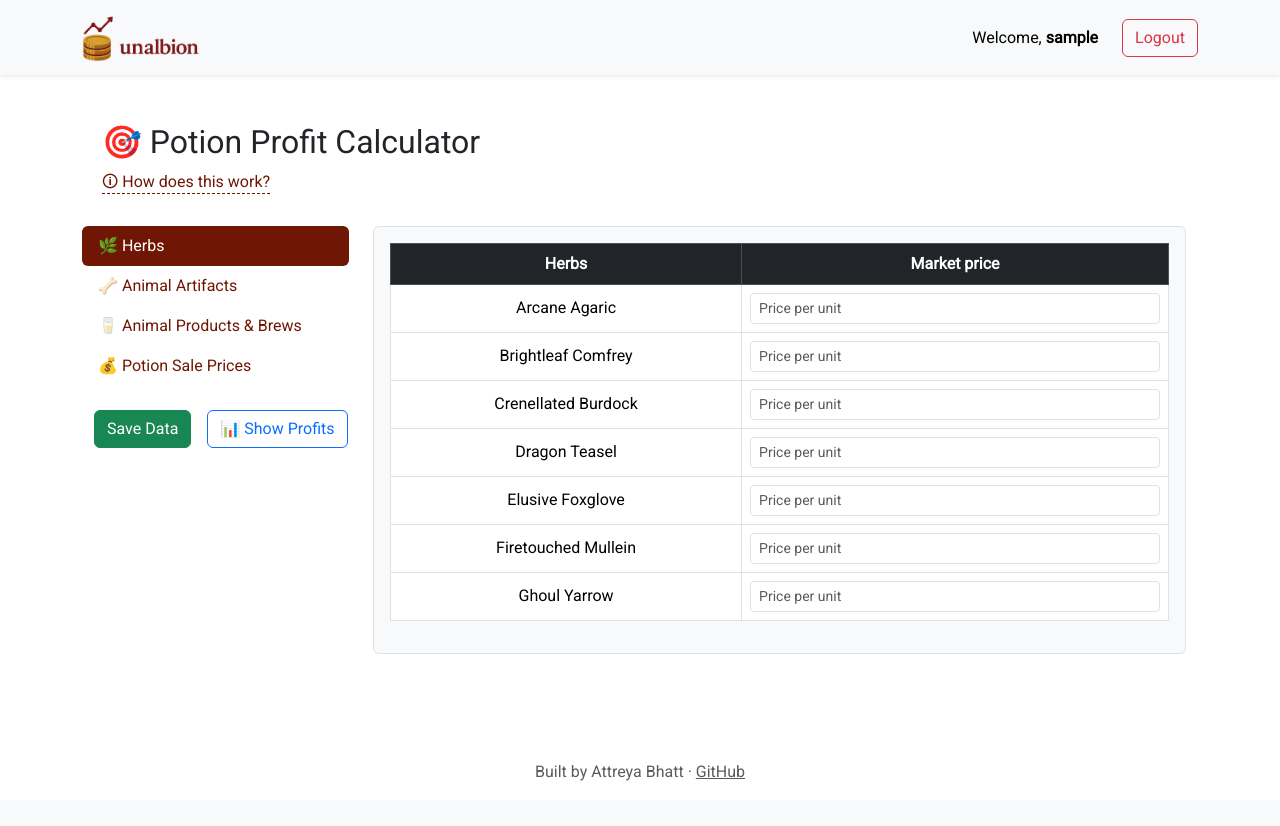
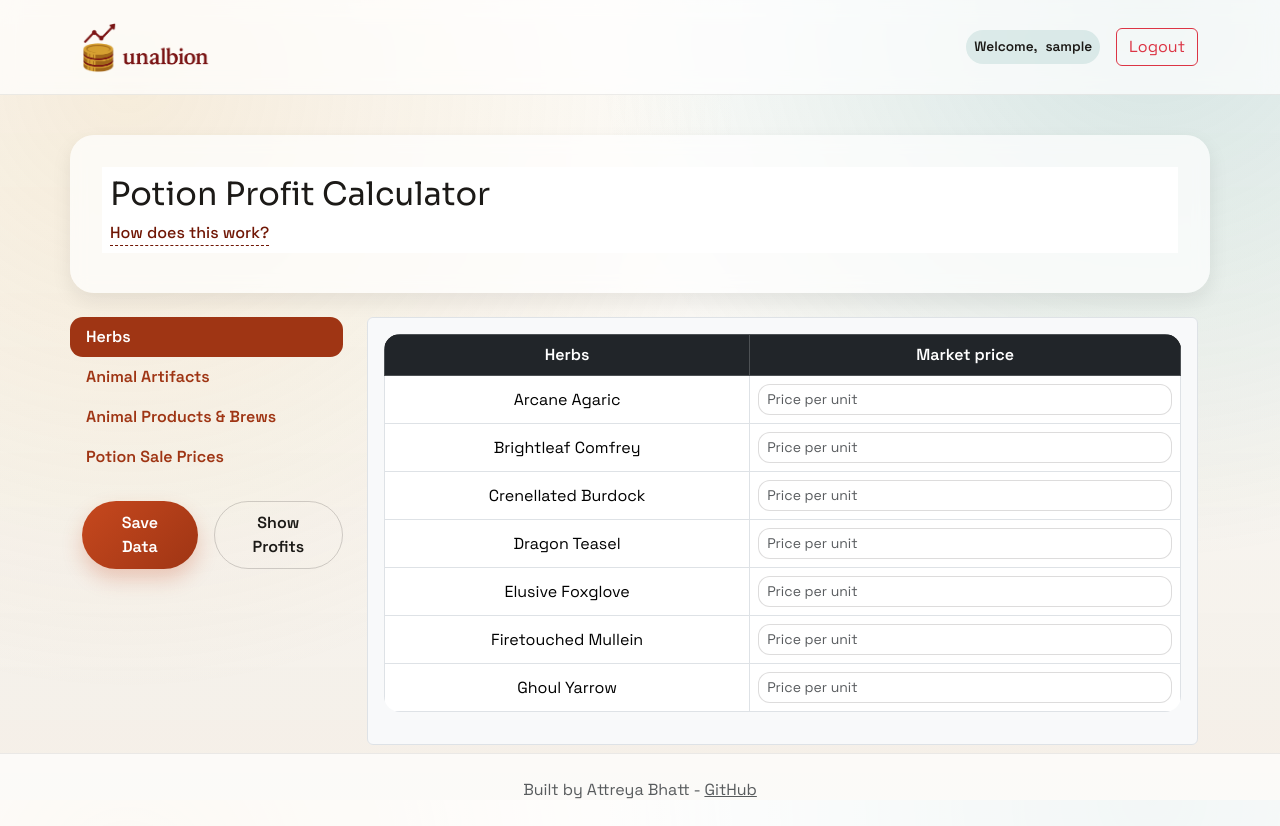
Before and after one commit to attreyabhatt/unalbion, a Django app: page /potions/ in a window 1280 px wide. Before the commit the page ends 781 px from the top, so only its background shows below. Run offline with Django 5.2, Linux system fonts and the light colour scheme; the visitor is signed in with stand-in values (Sample User, id 1); data comes from the database, SQL or seed files in the repository; data that the repository does not hold is empty.

Commit message:
made some design changes

```diff
--- a/src/static/css/main.css
+++ b/src/static/css/main.css
@@ -1,79 +1,224 @@
-.roboto-albion {
-    font-family: "Roboto", sans-serif;
-    font-optical-sizing: auto;
-    font-weight: 400;
-    font-style: normal;
-    font-variation-settings:
-        "wdth" 100;
+:root {
+    --ink: #1c1a17;
+    --ink-soft: #2f2a24;
+    --sand: #f4efe7;
+    --clay: #e7d7c6;
+    --ember: #c6481e;
+    --ember-dark: #9f3514;
+    --teal: #1f7a73;
+    --gold: #d6a14a;
+    --card: #fffdf9;
+    --shadow: 0 12px 30px rgba(28, 26, 23, 0.12);
+    --shadow-soft: 0 8px 20px rgba(28, 26, 23, 0.08);
+    --font-body: "Space Grotesk", sans-serif;
+    --font-display: "Sora", sans-serif;
 }
 
 html, body {
     height: 100%;
 }
 
-.roboto-albion {
-    display: flex;
-    flex-direction: column;
+.ua-body {
+    font-family: var(--font-body);
+    color: var(--ink);
+    background-color: var(--sand);
+    background-image:
+        radial-gradient(circle at 10% 10%, rgba(214, 161, 74, 0.18), transparent 45%),
+        radial-gradient(circle at 90% 0%, rgba(31, 122, 115, 0.18), transparent 40%),
+        linear-gradient(180deg, rgba(255, 255, 255, 0.9), rgba(244, 239, 231, 0.96));
     min-height: 100vh;
 }
 
+.ua-footer {
+    border-top: 1px solid rgba(28, 26, 23, 0.08);
+    background: rgba(255, 255, 255, 0.7);
+}
+
+h1, h2, h3, h4, h5 {
+    font-family: var(--font-display);
+    color: var(--ink);
+}
+
+main.container {
+    max-width: 1200px;
+}
+
+.ua-section {
+    border-radius: 24px;
+    background: rgba(255, 255, 255, 0.7);
+    box-shadow: var(--shadow-soft);
+    padding: 2rem;
+    backdrop-filter: blur(8px);
+}
+
+.ua-hero {
+    border-radius: 28px;
+    padding: 3rem 2.5rem;
+    background:
+        linear-gradient(135deg, rgba(198, 72, 30, 0.08), rgba(31, 122, 115, 0.08)),
+        radial-gradient(circle at 15% 20%, rgba(214, 161, 74, 0.25), transparent 45%),
+        var(--card);
+    box-shadow: var(--shadow);
+}
+
+.ua-hero-title {
+    font-size: clamp(2rem, 2.4vw + 1.6rem, 3.6rem);
+    letter-spacing: -0.02em;
+}
+
+.ua-hero-sub {
+    color: var(--ink-soft);
+    font-size: 1.1rem;
+}
+
+.ua-pill {
+    display: inline-flex;
+    align-items: center;
+    gap: 0.5rem;
+    padding: 0.4rem 0.9rem;
+    border-radius: 999px;
+    background: rgba(31, 122, 115, 0.12);
+    color: var(--teal);
+    font-weight: 600;
+    font-size: 0.85rem;
+}
+
+.ua-card {
+    border-radius: 20px;
+    background: var(--card);
+    border: 1px solid rgba(28, 26, 23, 0.08);
+    box-shadow: var(--shadow-soft);
+    transition: transform 0.3s ease, box-shadow 0.3s ease;
+    overflow: hidden;
+}
+
+.ua-card:hover {
+    transform: translateY(-6px);
+    box-shadow: var(--shadow);
+}
+
+.ua-card .card-title {
+    font-family: var(--font-display);
+    font-weight: 700;
+}
+
+.ua-btn-primary {
+    background: linear-gradient(135deg, var(--ember), var(--ember-dark));
+    color: #fff;
+    border: none;
+    border-radius: 999px;
+    padding: 0.6rem 1.6rem;
+    font-weight: 600;
+    box-shadow: 0 10px 20px rgba(198, 72, 30, 0.25);
+}
+
+.ua-btn-primary:hover {
+    color: #fff;
+    transform: translateY(-1px);
+}
+
+.ua-btn-ghost {
+    border: 1px solid rgba(28, 26, 23, 0.18);
+    background: transparent;
+    color: var(--ink);
+    border-radius: 999px;
+    padding: 0.55rem 1.4rem;
+    font-weight: 600;
+}
+
 .albion-btn {
-    background-color: #701604;
+    background: linear-gradient(135deg, var(--ember), var(--ember-dark));
     color: #fff;
+    border: none;
+    border-radius: 999px;
+    font-weight: 600;
+    box-shadow: 0 10px 20px rgba(198, 72, 30, 0.25);
 }
 
 .albion-btn:hover {
-    background-color: #c63000;
+    background: linear-gradient(135deg, var(--ember-dark), var(--ember));
     color: #fff;
 }
 
 .albion-btn-outline {
-    border: 2px solid #701604;
-    background-color: white;
-    color: #701604;
-    padding: 0.375rem 0.75rem;
+    border: 1px solid rgba(28, 26, 23, 0.25);
+    background-color: transparent;
+    color: var(--ink);
+    padding: 0.5rem 1.2rem;
     font-size: 16px;
     cursor: pointer;
-    border-radius: 0.375rem;
+    border-radius: 999px;
 }
 
 .albion-btn-outline:hover {
-    background-color: #701604;
+    background-color: rgba(198, 72, 30, 0.1);
+    color: var(--ink);
+}
+
+.nav-pills .nav-link {
+    color: var(--ember-dark);
+    border-radius: 0.8rem;
+    text-align: left;
+    justify-content: flex-start;
+    padding-left: 1rem;
+    font-weight: 600;
+}
+
+.nav-pills .nav-link:hover {
+    background-color: rgba(198, 72, 30, 0.1);
+    color: var(--ember-dark);
+}
+
+.nav-pills .nav-link.active {
+    background-color: var(--ember-dark);
     color: white;
 }
 
-/* Custom pill tab styling */
-.nav-pills .nav-link {
-    color: #701604;
-    border-radius: 0.375rem;
-    text-align: left;
-    justify-content: flex-start; /* aligns icon + text to the left */
-    padding-left: 1rem; /* optional: adds space from edge */
+.table {
+    border-radius: 16px;
+    overflow: hidden;
 }
 
-.nav-pills .nav-link:hover {
-    background-color: #f3e6e2;
-    color: #701604;
+.table thead {
+    background: var(--ink);
+    color: #fff;
 }
 
-.nav-pills .nav-link.active {
-    background-color: #701604;
-    color: white;
+.form-control, .form-select {
+    border-radius: 12px;
+    border: 1px solid rgba(28, 26, 23, 0.15);
+    box-shadow: none;
 }
 
-
-/* Custom Albion table theme */
-.albion-table thead {
-    background-color: #B97A57;
-    color: white;
+.form-control:focus, .form-select:focus {
+    border-color: var(--teal);
+    box-shadow: 0 0 0 0.2rem rgba(31, 122, 115, 0.2);
 }
 
-.albion-table th {
-    background-color: #B97A57;
-    color: white;
-    border-color: #B97A57;
+.ua-reveal {
+    opacity: 0;
+    transform: translateY(18px);
+    animation: ua-rise 0.6s ease forwards;
 }
 
-.albion-table td {
-    border-color: #B97A57;
+.ua-reveal.delay-1 { animation-delay: 0.1s; }
+.ua-reveal.delay-2 { animation-delay: 0.2s; }
+.ua-reveal.delay-3 { animation-delay: 0.3s; }
+.ua-reveal.delay-4 { animation-delay: 0.4s; }
+
+@keyframes ua-rise {
+    to {
+        opacity: 1;
+        transform: translateY(0);
+    }
 }
+
+@media (max-width: 768px) {
+    .ua-section {
+        padding: 1.5rem;
+    }
+
+    .ua-hero {
+        padding: 2rem 1.6rem;
+    }
+}
--- a/src/static/css/navbar/navbar.css
+++ b/src/static/css/navbar/navbar.css
@@ -6,7 +6,22 @@
     transform: scale(1.05);
 }
 
-.navbar {
-    font-family: 'Roboto', sans-serif;
-    font-weight: 500;
+.ua-nav {
+    font-family: var(--font-body);
+    backdrop-filter: blur(10px);
+    background: rgba(255, 255, 255, 0.7);
+    border-bottom: 1px solid rgba(28, 26, 23, 0.08);
 }
+
+.ua-nav .nav-link {
+    color: var(--ink);
+    font-weight: 600;
+}
+
+.ua-nav .nav-link.active {
+    color: var(--ember-dark);
+}
+
+.ua-nav .navbar-toggler {
+    border: none;
+}
--- a/src/templates/base.html
+++ b/src/templates/base.html
@@ -19,14 +19,14 @@
     </script>
     {% endif %}
     <link href="https://cdn.jsdelivr.net/npm/bootstrap@5.3.6/dist/css/bootstrap.min.css" rel="stylesheet">
-    <link href="https://fonts.googleapis.com/css2?family=Roboto&display=swap" rel="stylesheet">
+    <link href="https://fonts.googleapis.com/css2?family=Space+Grotesk:wght@300;400;500;600&family=Sora:wght@400;600;700&display=swap" rel="stylesheet">
     <link rel="stylesheet" href="{% static 'css/main.css' %}">
     <link rel="stylesheet" href="{% static 'css/navbar/navbar.css' %}">
     {% block extra_head %}
     {% endblock extra_head %}
 </head>
 
-<body class="roboto-albion d-flex flex-column min-vh-100">
+<body class="ua-body d-flex flex-column min-vh-100">
 
     <div class="mb-3">
         {% include "navbar/navbar.html" %}
@@ -37,8 +37,8 @@
         {% endblock content %}
     </main>
 
-    <footer class="text-center text-muted py-3 mt-auto">
-        Built by Attreya Bhatt · <a href="https://github.com/attreyabhatt" class="text-muted" target="_blank">GitHub</a>
+    <footer class="text-center text-muted py-4 mt-auto ua-footer">
+        Built by Attreya Bhatt - <a href="https://github.com/attreyabhatt" class="text-muted" target="_blank">GitHub</a>
     </footer>
 
     <script src="https://cdn.jsdelivr.net/npm/bootstrap@5.3.6/dist/js/bootstrap.bundle.min.js"></script>
--- a/src/templates/navbar/navbar.html
+++ b/src/templates/navbar/navbar.html
@@ -1,10 +1,10 @@
 {% load static %}
 
-<nav class="navbar navbar-expand-lg bg-light shadow-sm py-2">
+<nav class="navbar navbar-expand-lg ua-nav py-3">
     <div class="container">
         <!-- Logo -->
         <a class="navbar-brand" href="{% url 'home' %}">
-            <img src="{% static 'images/logo5.png' %}" alt="Unalbion Logo" width="120" class="d-inline-block align-text-top">
+            <img src="{% static 'images/logo5.png' %}" alt="Unalbion Logo" width="130" class="d-inline-block align-text-top">
         </a>
 
         <!-- Mobile toggle button -->
@@ -18,7 +18,7 @@
             {% if user.is_authenticated %}
                 <ul class="navbar-nav me-3">
                     <li class="nav-item">
-                        <a class="nav-link active" href="#">
+                        <a class="nav-link ua-pill" href="#">
                             Welcome, <strong>{{ user.username }}</strong>
                         </a>
                     </li>
--- a/src/templates/potions/calculator.html
+++ b/src/templates/potions/calculator.html
@@ -26,15 +26,15 @@
     }
 </style>
 
-<div class="container mt-4 mb-3">
+<div class="container mt-4 mb-3 ua-section ua-reveal">
     <form id="potion-input-form" method="POST">
         {% csrf_token %}
         <div class="p-2 mb-2 bg-white">
-            <h2 class="mb-2">🎯 Potion Profit Calculator</h2>
+            <h2 class="mb-2">Potion Profit Calculator</h2>
 
             <a class="how-it-works-toggle" data-bs-toggle="collapse" href="#howItWorks" role="button"
                 aria-expanded="false" aria-controls="howItWorks">
-                🛈 How does this work?
+                How does this work?
             </a>
 
 
@@ -47,17 +47,17 @@
                     inputs.
                 </p>
                 <ul class="small text-muted">
-                    <li>📦 Prices are saved to your account so you don’t need to re-enter them each time.</li>
-                    <li>💡 Enchanted versions of potions (+1, +2, +3) are auto-calculated using artifact costs.</li>
-                    <li>🧪 If a sale price is not entered, only the crafting cost will be shown.</li>
-                    <li>⚠️ “Data Insufficient” will appear if any required ingredient price is missing.</li>
+                    <li> Prices are saved to your account so you don't need to re-enter them each time.</li>
+                    <li> Enchanted versions of potions (+1, +2, +3) are auto-calculated using artifact costs.</li>
+                    <li> If a sale price is not entered, only the crafting cost will be shown.</li>
+                    <li> Data Insufficient will appear if any required ingredient price is missing.</li>
                 </ul>
             </div>
         </div>
 </div>
 
 
-<div class="container mt-4">
+<div class="container mt-4 ua-reveal delay-1">
     <div class="row">
         <!-- Vertical Nav Tabs -->
         <div class="col-md-3 mb-3">
@@ -65,28 +65,28 @@
                 <div class="nav flex-column nav-pills" id="v-potion-tabs" role="tablist" aria-orientation="vertical">
                     <button class="nav-link active" id="herbs-tab" data-bs-toggle="pill" data-bs-target="#herbs"
                         type="button" role="tab" aria-controls="herbs" aria-selected="true">
-                        🌿 Herbs
+                        Herbs
                     </button>
                     <button class="nav-link" id="artifacts-tab" data-bs-toggle="pill" data-bs-target="#artifacts"
                         type="button" role="tab" aria-controls="artifacts" aria-selected="false">
-                        🦴 Animal Artifacts
+                        Animal Artifacts
                     </button>
                     <button class="nav-link" id="products-tab" data-bs-toggle="pill" data-bs-target="#products"
                         type="button" role="tab" aria-controls="products" aria-selected="false">
-                        🥛 Animal Products & Brews
+                        Animal Products & Brews
                     </button>
                     <button class="nav-link" id="sale-tab" data-bs-toggle="pill" data-bs-target="#sale" type="button"
                         role="tab" aria-controls="sale" aria-selected="false">
-                        💰 Potion Sale Prices
+                        Potion Sale Prices
                     </button>
                 </div>
             </div>
             <div class="row">
                 <div class="col">
                     <div class="mt-4 d-flex gap-3">
-                        <button type="submit" id="save-data-btn" class="btn btn-success"
+                        <button type="submit" id="save-data-btn" class="btn ua-btn-primary"
                             data-url="{% url 'potion_calculator' %}">Save Data</button>
-                        <button type="button" id="show-profit-btn" class="btn btn-outline-primary">📊 Show Profits</button>
+                        <button type="button" id="show-profit-btn" class="btn ua-btn-ghost">Show Profits</button>
                     </div>
                 </div>
             </div>
@@ -125,7 +125,7 @@
         aria-atomic="true">
         <div class="d-flex">
             <div class="toast-body">
-                ✅ Data saved successfully!
+                Data saved successfully!
             </div>
             <button type="button" class="btn-close btn-close-white me-2 m-auto" data-bs-dismiss="toast"
                 aria-label="Close"></button>
--- a/src/templates/potions/profit_table.html
+++ b/src/templates/potions/profit_table.html
@@ -1,6 +1,6 @@
 {% load potion_filters %}
-<div id="profit-view" style="display: none;">
-    <h4 class="mb-3">📊 Potion Profit Table</h4>
+<div id="profit-view" class="ua-section mt-4" style="display: none;">
+    <h4 class="mb-3"> Potion Profit Table</h4>
 
     <div class="mb-3 d-flex gap-3 align-items-center">
         <select id="profit-tier-select" class="form-select w-auto">
@@ -45,6 +45,6 @@
     </div>
 
     <div class="mt-3">
-        <button type="button" id="back-to-inputs-btn" class="btn btn-secondary">← Back to Inputs</button>
+        <button type="button" id="back-to-inputs-btn" class="btn ua-btn-ghost">Back to Inputs</button>
     </div>
 </div>
```
Also changed, not shown: src/static/css/home/home.css (+7 -33 lines), src/templates/animal_artifacts/animal_artifacts.html (+5 -5 lines), src/templates/fishingbait/profit.html (+7 -7 lines), src/templates/home.html (+57 -26 lines).
